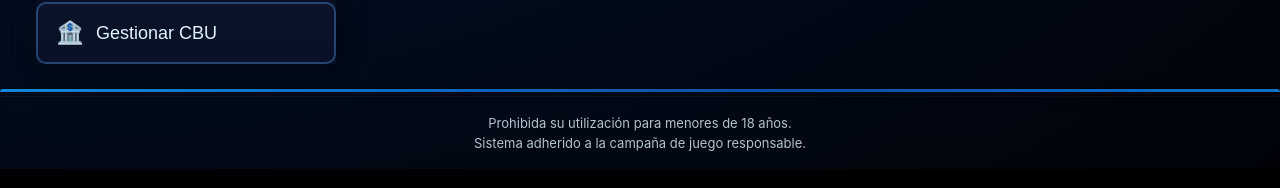
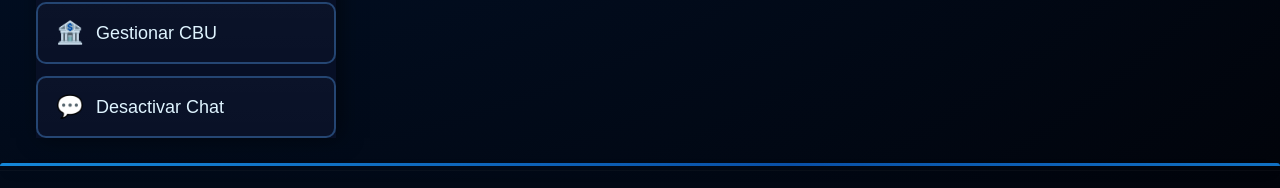
Before and after one commit to jonhbass/Betassist, a React (Vite) app: page /admin in a window 1280 px wide. Shown: the part 697-885 px from the top of the page. Built offline with nearby package versions, Linux system fonts and the light colour scheme; no server answers; sample sign-in values are in the browser's storage.

Commit message:
fix: adicionar Socket.IO no AdminDashboard para desativar chat globalmente

```diff
--- a/src/components/AdminSidebar.jsx
+++ b/src/components/AdminSidebar.jsx
@@ -6,6 +6,8 @@ export default function AdminSidebar({
   isOpen = true,
   onNavigateToSection = () => {},
   onToggleSidebar = () => {},
+  onToggleChat = () => {},
+  chatEnabled = true,
   pendingDeposits = 0,
   pendingWithdraws = 0,
   unreadMessages = 0,
@@ -241,6 +243,30 @@ export default function AdminSidebar({
             {isOpen && <span className="ba-action-text">Gestionar CBU</span>}
           </button>
         </li>
+        {onToggleChat && (
+          <li>
+            <button
+              className={`ba-action ${chatEnabled ? 'success' : 'danger'}`}
+              onClick={onToggleChat}
+              title={
+                !isOpen
+                  ? chatEnabled
+                    ? 'Desactivar Chat'
+                    : 'Activar Chat'
+                  : ''
+              }
+            >
+              <span className="ba-action-icon">
+                {chatEnabled ? '💬' : '🚫'}
+              </span>
+              {isOpen && (
+                <span className="ba-action-text">
+                  {chatEnabled ? 'Desactivar Chat' : 'Activar Chat'}
+                </span>
+              )}
+            </button>
+          </li>
+        )}
       </ul>
     </nav>
   );
--- a/src/pages/AdminDashboard.jsx
+++ b/src/pages/AdminDashboard.jsx
@@ -7,6 +7,7 @@ import AdminSidebar from '../components/AdminSidebar';
 import Topbar from '../components/Topbar';
 import Footer from '../components/Footer';
 import { getServerUrl } from '../utils/serverUrl';
+import { ensureSocket } from '../utils/socket';
 
 export default function AdminDashboard() {
   const navigate = useNavigate();
@@ -22,6 +23,11 @@ export default function AdminDashboard() {
   const [pendingDeposits, setPendingDeposits] = useState(0);
   const [pendingWithdraws, setPendingWithdraws] = useState(0);
   const [unreadMessages, setUnreadMessages] = useState(0);
+  const [socket, setSocket] = useState(null);
+  const [chatEnabled, setChatEnabled] = useState(() => {
+    const stored = localStorage.getItem('chatEnabled');
+    return stored === null ? true : stored === 'true';
+  });
 
   const USE_API = true;
 
@@ -180,6 +186,24 @@ export default function AdminDashboard() {
     return () => clearInterval(interval);
   }, []);
 
+  // Conectar Socket.IO para admin
+  useEffect(() => {
+    ensureSocket().then((socketInstance) => {
+      if (socketInstance) {
+        setSocket(socketInstance);
+        console.log('Admin socket conectado');
+      }
+    });
+
+    return () => {
+      ensureSocket().then((socketInstance) => {
+        if (socketInstance) {
+          socketInstance.disconnect();
+        }
+      });
+    };
+  }, []);
+
   async function saveUsers(list) {
     if (USE_API) {
       try {
@@ -304,6 +328,19 @@ export default function AdminDashboard() {
     showToast('Contraseña actualizada');
   }
 
+  function toggleChat() {
+    const newState = !chatEnabled;
+    setChatEnabled(newState);
+    localStorage.setItem('chatEnabled', String(newState));
+    showToast(newState ? 'Chat ativado' : 'Chat desativado');
+
+    // Admin notifica todos os usuários sobre mudança de estado do chat
+    if (socket) {
+      console.log('Emitindo chat:toggle-global com enabled:', newState);
+      socket.emit('chat:toggle-global', { enabled: newState });
+    }
+  }
+
   function handleLogout() {
     sessionStorage.removeItem('isAdmin');
     sessionStorage.removeItem('adminUsername');
@@ -343,6 +380,8 @@ export default function AdminDashboard() {
               onNavigateToSection={handleNavigateToSection}
               onToast={showToast}
               onToggleSidebar={toggleSidebar}
+              onToggleChat={toggleChat}
+              chatEnabled={chatEnabled}
               pendingDeposits={pendingDeposits}
               pendingWithdraws={pendingWithdraws}
               unreadMessages={unreadMessages}
```
